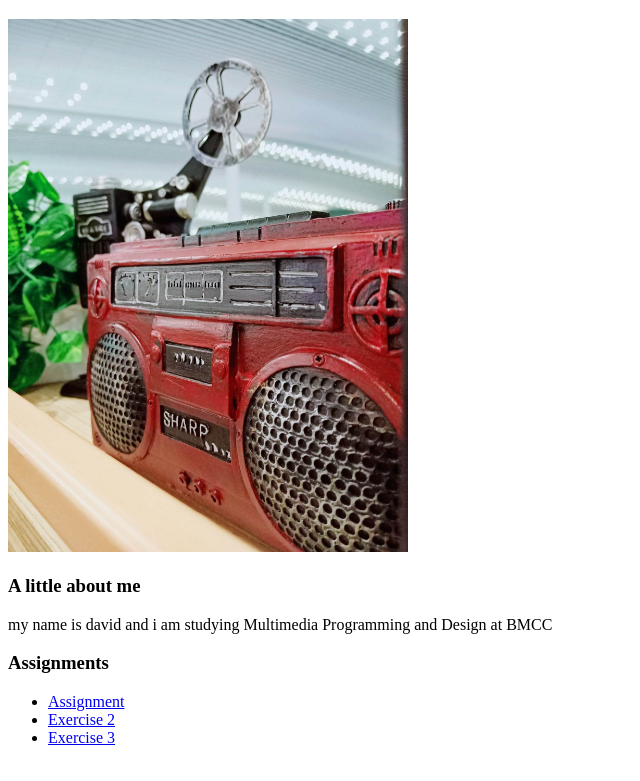
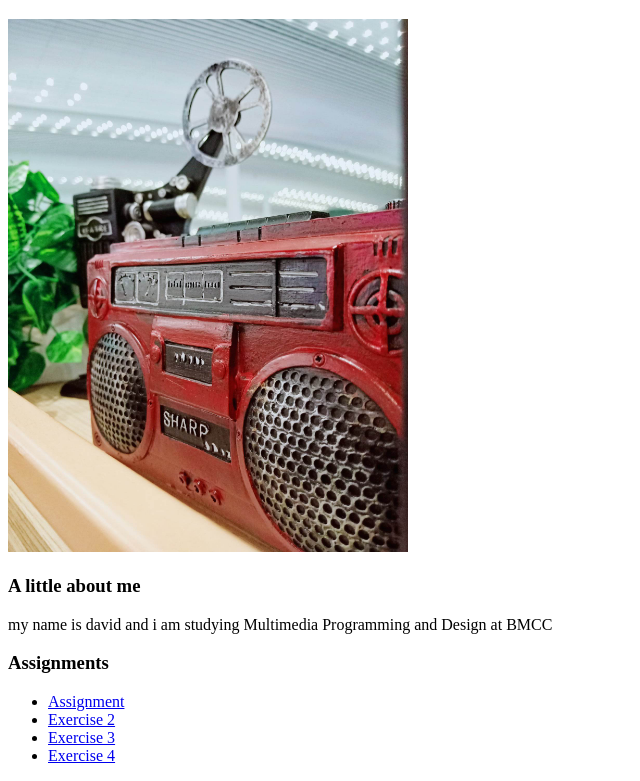
Before and after one commit to Davidwl09/mmp240, a plain HTML site: page index.html in a window 1280 px wide. Shown: the part 108-889 px from the top of the page, without its empty margins (0-640 px from the left). Drawn offline with Linux system fonts and the light colour scheme.

Commit message:
Add files via upload

```diff
--- a/index.html
+++ b/index.html
@@ -25,6 +25,7 @@
             <li><a href="recipe/recipe.html">Assignment</a></li>
             <li><a href="exercise2/exercise2.html">Exercise 2</a></li>
             <li><a href="exercise3/exercise3.html">Exercise 3</a></li>
+            <li><a href="exercise4/exercise4.html">Exercise 4</a></li>
         </ul>
     </body>
 </html>
```
